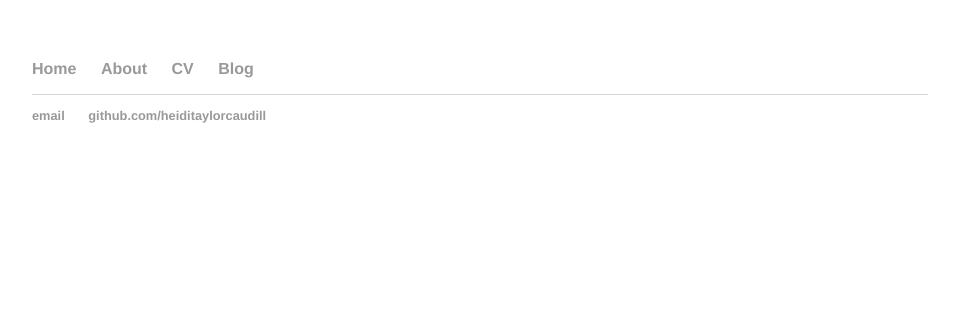
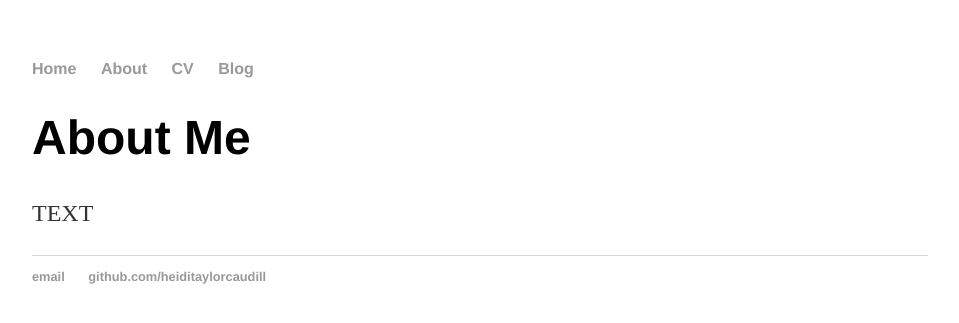
Before and after one commit to heiditaylorcaudill/heiditaylorcaudill.github.io, a Jekyll site: the page built from about/index.html, in a window 1280 px wide. Shown: the top 323 px of the page, without its empty margins (160-1119 px from the left). Built offline with Jekyll 4.4.1, drawn with Linux system fonts in a browser that asks for light colours.

Commit message:
Update index.html

```diff
--- a/about/index.html
+++ b/about/index.html
@@ -2,3 +2,8 @@
 layout: default
 title: About Heidi Taylor-Caudill
 ---
+
+<div class="blurb">
+	<h1>About Me</h1>
+	<p>TEXT</p>
+</div><!-- /.blurb -->
```
